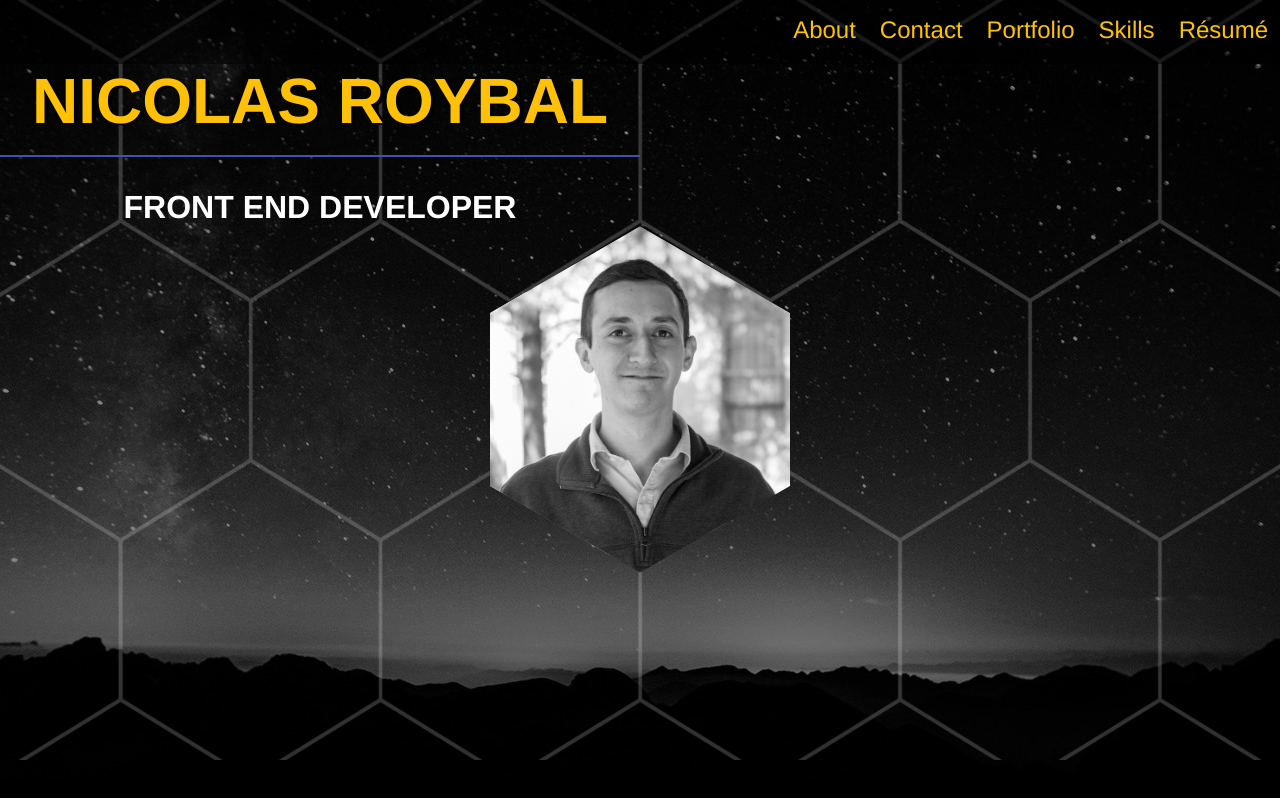
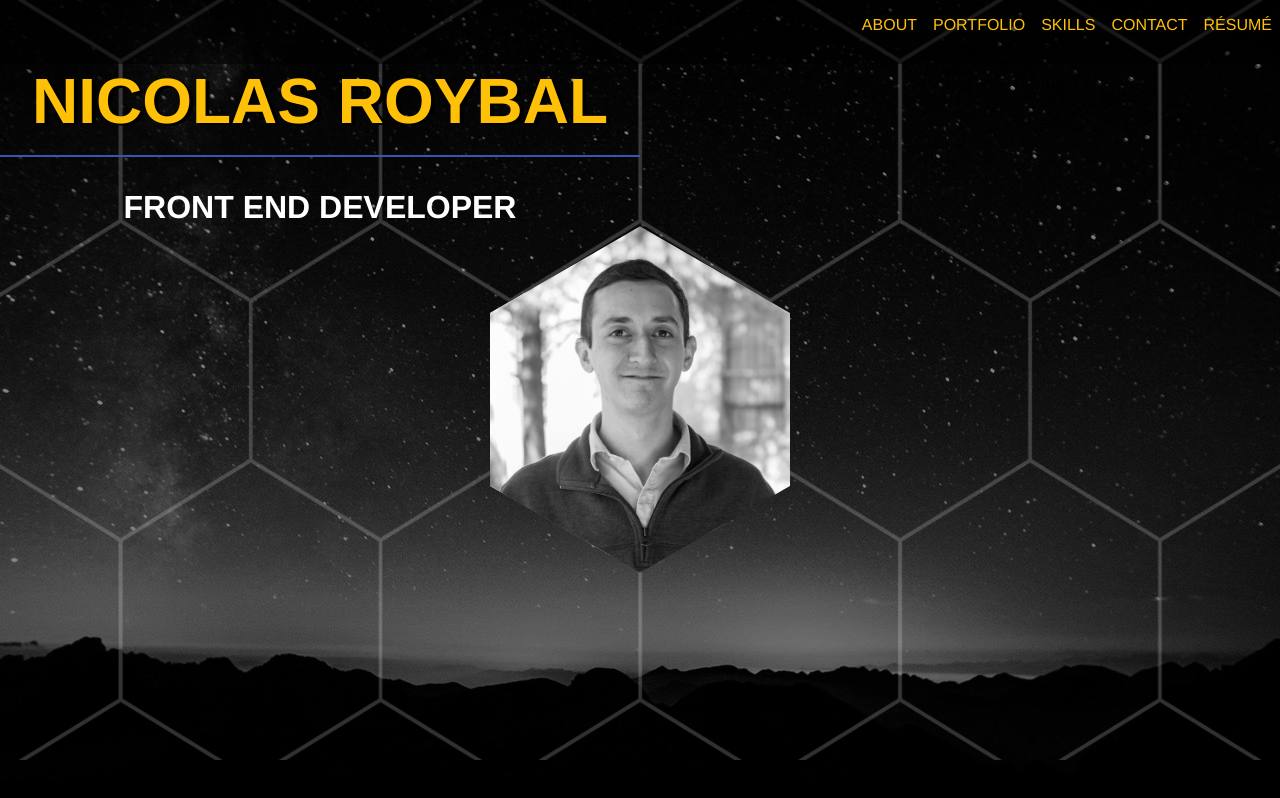
Before and after one commit to Gadget89/New-Portfolio, a React app: page / in a window 1280 px wide. Shown: the top 798 px of the page. Built offline with nearby package versions, Linux system fonts and the light colour scheme.

Commit message:
Changed header content to upper case and corrected rendering issues

```diff
--- a/js/Nav.js
+++ b/js/Nav.js
@@ -18,41 +18,46 @@ export default createReactClass({
             <li>
               <a
                 className="nav_button"
-                href="#"
+                href="https://drive.google.com/file/d/0B52FYDuPpv0fdjAzcnJSSUttMFU/view?usp=sharing"
+                target="_blank"
                 title="Résumé">
-                Résumé
+                résumé
+              </a>
+            </li>
+            <li>
+              <a
+                className="nav_button"
+                href="https://form.jotform.us/70884700284156"
+                target="_blank"
+                title="Contact">
+                contact
               </a>
             </li>
             <li>
               <a
                 className="nav_button"
                 href="#"
+                id="disabled_element"
                 title="Skills">
-                Skills
+                skills
               </a>
             </li>
             <li>
               <a
                 className="nav_button"
                 href="#"
+                id="disabled_element"
                 title="Portfolio">
-                Portfolio
+                portfolio
               </a>
             </li>
             <li>
               <a
                 className="nav_button"
                 href="#"
-                title="Contact">
-                Contact
-              </a>
-            </li>
-            <li>
-              <a
-                className="nav_button"
-                href="#"
+                id="disabled_element"
                 title="About">
-                About
+                about
               </a>
             </li>
           </ul>
--- a/public/styles/main.css
+++ b/public/styles/main.css
@@ -58,7 +58,6 @@ li {
   font-size: 2em;
   text-align: center;
   text-transform: uppercase;
-
   width: 50%;
   z-index: 10;
 }
@@ -79,9 +78,10 @@ li {
   cursor: pointer;
   display: inline-block;
   float: right;
-  font-size: 1.5em;
+  font-size: 1em;
   margin: 0 0.5em;
   text-decoration: none;
+  text-transform: uppercase;
 }
 
 .nav_button:hover {
@@ -372,6 +372,13 @@ li {
 /*Responsive break points*/
 @media screen and (max-device-width : 480px) {
   /*For mobile*/
+  #disabled_element {
+    display: none;
+  }
+  .nav_button {
+    font-size: 1.5em;
+    margin: 0 1em;
+  }
   .hexBack {
     height: 38%;
   }
```
